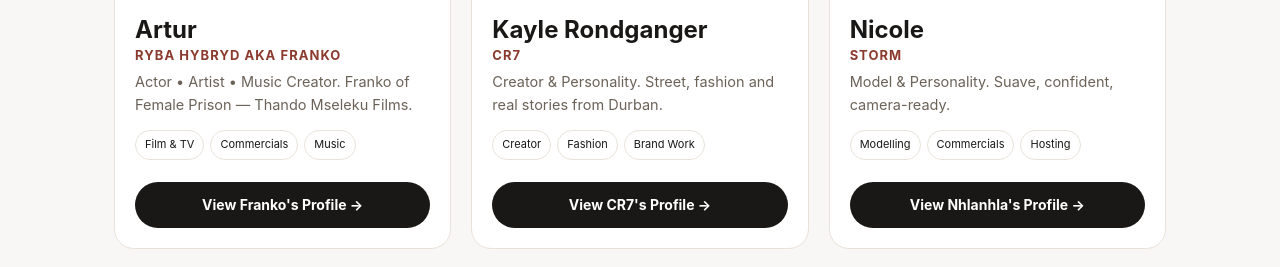
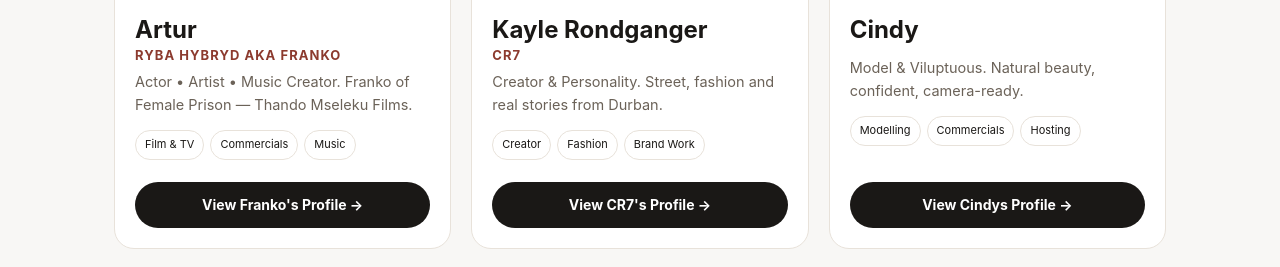
Before and after one commit to thisiskinglis/kayleejanesite, a plain HTML site: page talent/index.html in a window 1280 px wide. Shown: the part 770-1037 px from the top of the page. Drawn offline with Linux system fonts and the light colour scheme.

Commit message:
Update index.html

```diff
--- a/talent/index.html
+++ b/talent/index.html
@@ -76,6 +76,17 @@
     </div>
   </article>
 
+    <!-- CINDY -->
+  <article class="card">
+    <img src="/talent/nix.jpg" alt="Nhlanhla — Mr Durban">
+    <div class="card-body">
+      <h2>Cindy<small></small></h2>
+      <p>Model & Viluptuous. Natural beauty, confident, camera-ready.</p>
+      <div class="tags"><span>Modelling</span><span>Commercials</span><span>Hosting</span></div>
+      <div class="btn"><a href="/talent/nhlanhla/">View Cindys Profile →</a></div>
+    </div>
+  </article>
+
   <!-- STORM -->
   <article class="card">
     <img src="/talent/nix.jpg" alt="Nhlanhla — Mr Durban">
@@ -83,7 +94,7 @@
       <h2>Nicole<small>Storm</small></h2>
       <p>Model & Personality. Suave, confident, camera-ready.</p>
       <div class="tags"><span>Modelling</span><span>Commercials</span><span>Hosting</span></div>
-      <div class="btn"><a href="/talent/nhlanhla/">View Nhlanhla's Profile →</a></div>
+      <div class="btn"><a href="/talent/nhlanhla/">View Nicoles Profile →</a></div>
     </div>
   </article>
 </main>
```
